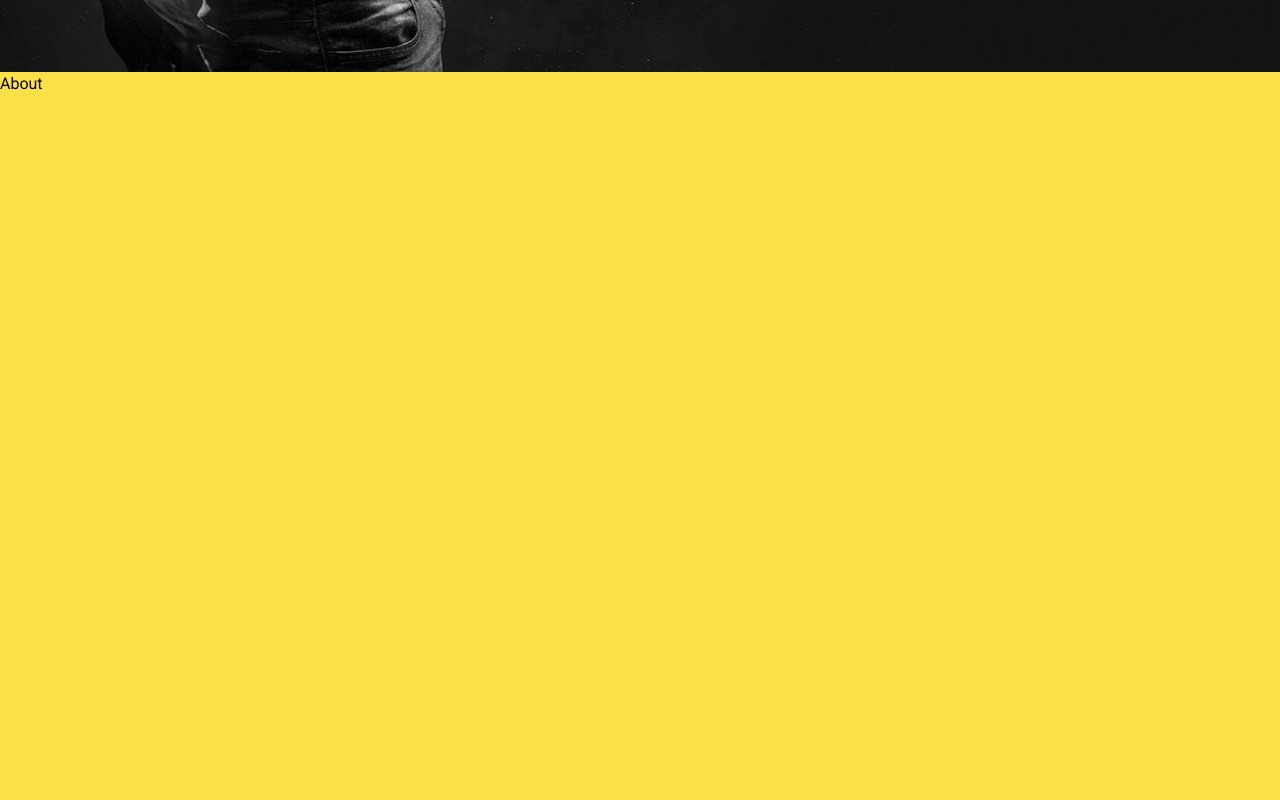
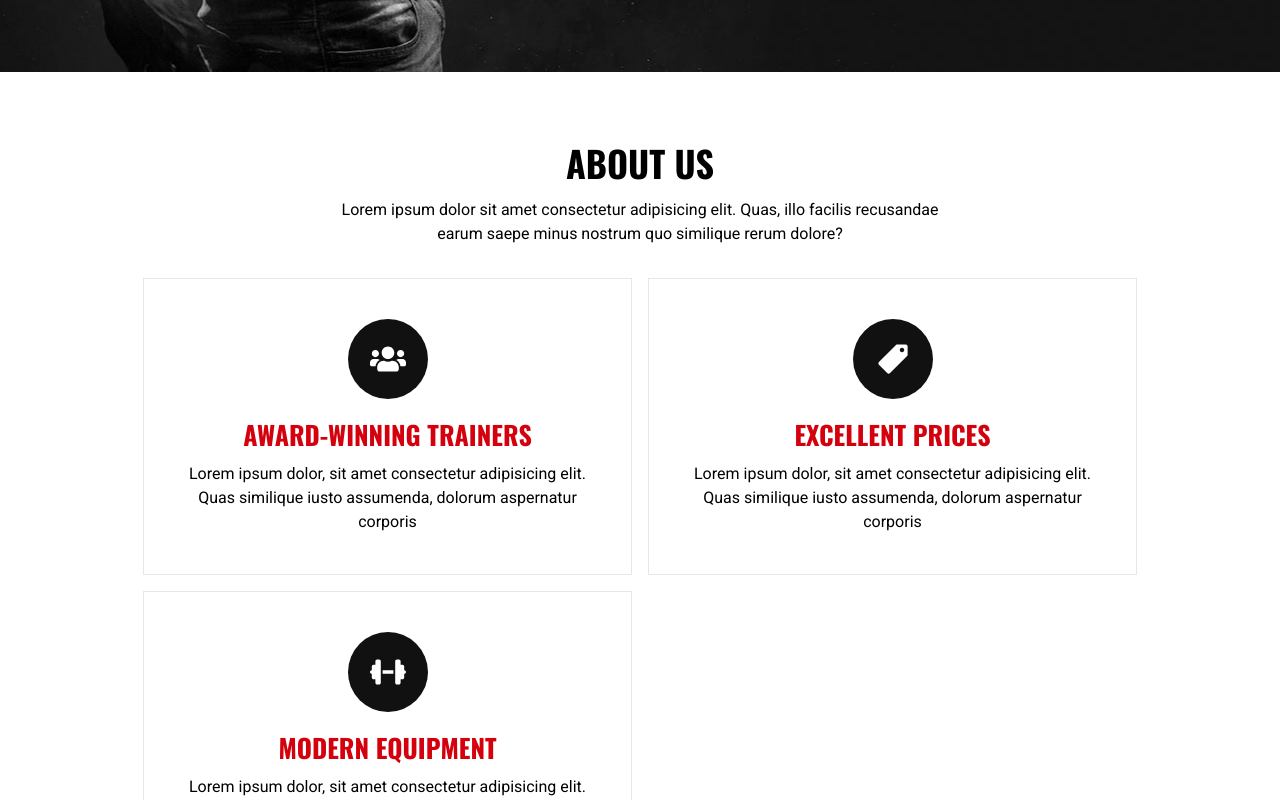
Before and after one commit to ujangaris/Gym-Web--Nextjs, a Next.js app: page / in a window 1280 px wide. Shown: the part 840-1640 px from the top of the page. Built offline with nearby package versions, Linux system fonts and the light colour scheme.

Commit message:
about section

```diff
--- a/components/About.tsx
+++ b/components/About.tsx
@@ -1,7 +1,57 @@
+"use client";
+import { FaUsers } from "react-icons/fa";
+import { IoIosPricetag,} from 'react-icons/io';
+import { FaDumbbell } from "react-icons/fa6";
+
+
+
+const featured = [
+  {
+    icon: <FaUsers />,
+    title: "award-winning trainers",
+    subtitle:
+      "Lorem ipsum dolor, sit amet consectetur adipisicing elit. Quas similique iusto assumenda, dolorum aspernatur corporis ",
+  },
+  {
+    icon: <IoIosPricetag />,
+    title: "excellent prices",
+    subtitle:
+      "Lorem ipsum dolor, sit amet consectetur adipisicing elit. Quas similique iusto assumenda, dolorum aspernatur corporis ",
+  },
+  {
+    icon: <FaDumbbell />,
+    title: "modern equipment",
+    subtitle:
+      "Lorem ipsum dolor, sit amet consectetur adipisicing elit. Quas similique iusto assumenda, dolorum aspernatur corporis ",
+  },
+];
+
 export const About = () => {
   return (
-    <section className="h-screen bg-yellow-300" id="about">
-      About
+    <section className="pt-8 pb-14 lg:pt-16 lg:pb-28" id="about">
+      <div className="container mx-auto">
+        {/* head about */}
+        <div className="flex flex-col items-center gap-2 mb-8">
+          <h2 className="h2 text-center">About us</h2>
+          <p className="max-w-[600px] mx-auto text-center">Lorem ipsum dolor sit amet consectetur adipisicing elit. Quas, illo facilis recusandae earum saepe minus nostrum quo similique rerum dolore?</p>
+        </div>
+        {/* featured items */}
+        <div className="grid grid-cols-1 md:grid-cols-2 xl:grid-cols-3 gap-4 mb-16">
+          {featured.map((feature, index)=> {
+            return (
+            <div key={index} className="flex flex-col justify-center items-center gap-4 border p-10">
+              <div className="text-4xl bg-primary-300 text-white w-[80px] h-[80px] rounded-full flex justify-center items-center">
+              {feature.icon}
+              </div>
+              <div className="flex flex-col justify-center items-center gap-2 text-center">
+                <h4 className="h4 text-accent">{feature.title}</h4>
+                <p>{feature.subtitle}</p>
+              </div>
+            </div>
+              )
+          })}
+        </div>
+      </div>
     </section>
   );
 };
```
Also changed, not shown: 1 other file (tests, documents, lock files or other folders).
